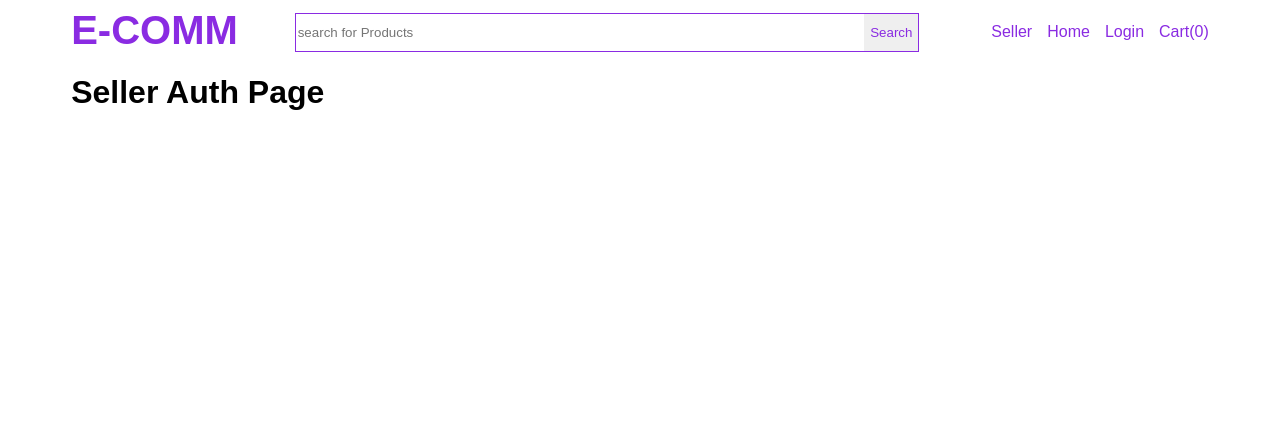
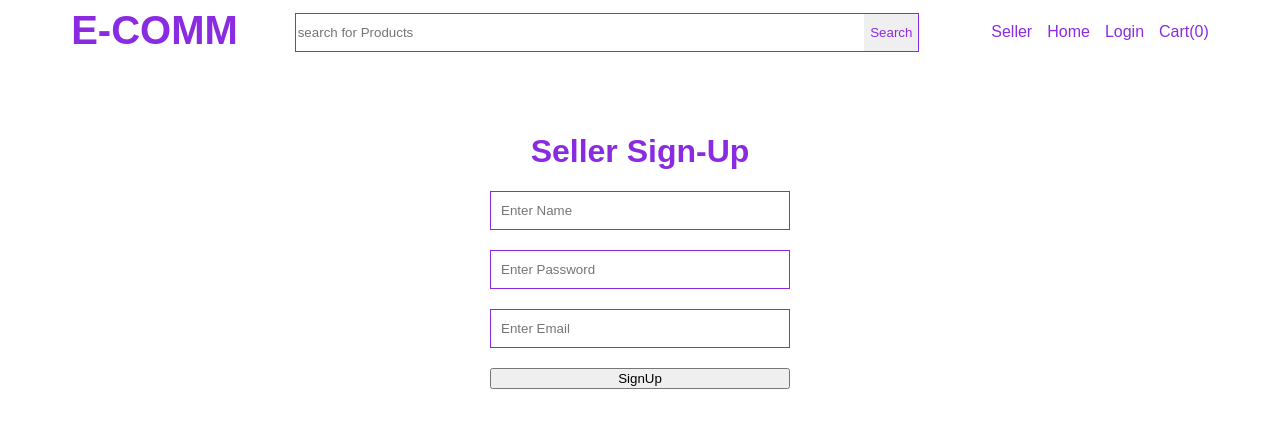
Before and after one commit to M4n-0j/E-Commerce, an Angular app in the folder E-commerce_project/: page /seller-auth in a window 1280 px wide. Shown: the top 428 px of the page. Built offline with nearby package versions, Linux system fonts and the light colour scheme.

Commit message:
seller form and binded using ngForm and ngSubmit

```diff
--- a/E-commerce_project/src/app/app.module.ts
+++ b/E-commerce_project/src/app/app.module.ts
@@ -6,6 +6,7 @@ import { AppComponent } from './app.component';
 import { HeaderComponent } from './header/header.component';
 import { HomeComponent } from './home/home.component';
 import { SellerAuthComponent } from './seller-auth/seller-auth.component';
+import { FormsModule } from '@angular/forms';
 
 @NgModule({
   declarations: [
@@ -16,7 +17,8 @@ import { SellerAuthComponent } from './seller-auth/seller-auth.component';
   ],
   imports: [
     BrowserModule,
-    AppRoutingModule
+    AppRoutingModule,
+    FormsModule
   ],
   providers: [],
   bootstrap: [AppComponent]
--- a/E-commerce_project/src/app/seller-auth/seller-auth.component.css
+++ b/E-commerce_project/src/app/seller-auth/seller-auth.component.css
@@ -0,0 +1,6 @@
+.sign-up {
+    text-align: center;
+    margin-bottom: 50px;
+    margin-top:80px;
+    color:blueviolet;
+}
--- a/E-commerce_project/src/app/seller-auth/seller-auth.component.html
+++ b/E-commerce_project/src/app/seller-auth/seller-auth.component.html
@@ -1 +1,11 @@
-<h1>Seller Auth Page</h1>
+<div class="seller-auth">
+<div class="sign-up">
+  <h1>Seller Sign-Up</h1>
+  <form #sellerSignUp="ngForm" (ngSubmit)="signUp(sellerSignUp.value)" class="common-form">
+    <input class="form-input" type="text" ngModel name="name" placeholder="Enter Name">
+    <input class="form-input" type="password" ngModel name="password" placeholder="Enter Password">
+    <input class="form-input" type="email" ngModel name="email" placeholder="Enter Email">
+    <button class="form-button">SignUp</button>
+  </form>
+</div>
+</div>
--- a/E-commerce_project/src/app/seller-auth/seller-auth.component.ts
+++ b/E-commerce_project/src/app/seller-auth/seller-auth.component.ts
@@ -6,5 +6,7 @@ import { Component } from '@angular/core';
   styleUrls: ['./seller-auth.component.css']
 })
 export class SellerAuthComponent {
-
+signUp(data:object):void{
+console.warn(data);
 }
+}
--- a/E-commerce_project/src/styles.css
+++ b/E-commerce_project/src/styles.css
@@ -5,3 +5,17 @@ font-family: sans-serif;
   margin-left:5%;
   margin-right:5%;
 }
+.common-form{
+text-align: center;
+display: flex;
+margin:auto;
+flex-direction: column;
+width:300px;
+}
+.form-input{
+height: 35px;
+margin-bottom:20px;
+padding-left: 10px;
+border:1px solid blueviolet;
+color: blueviolet;
+}
```
